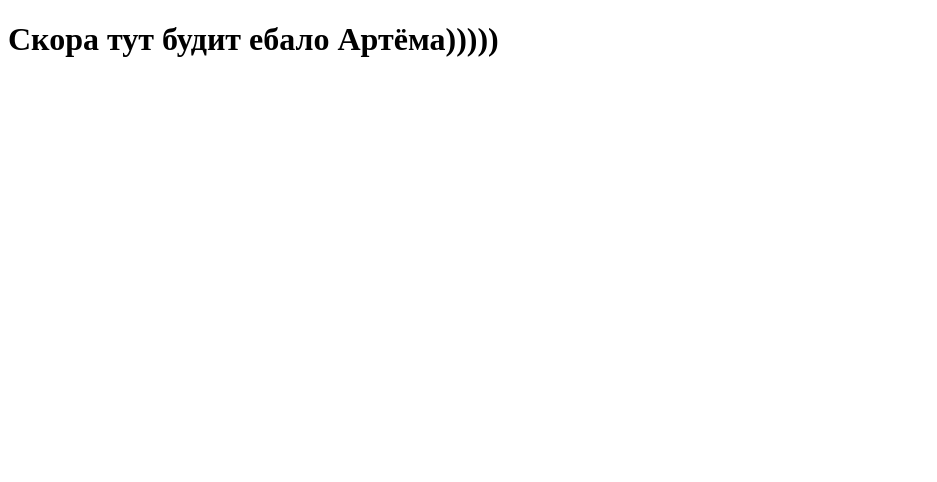
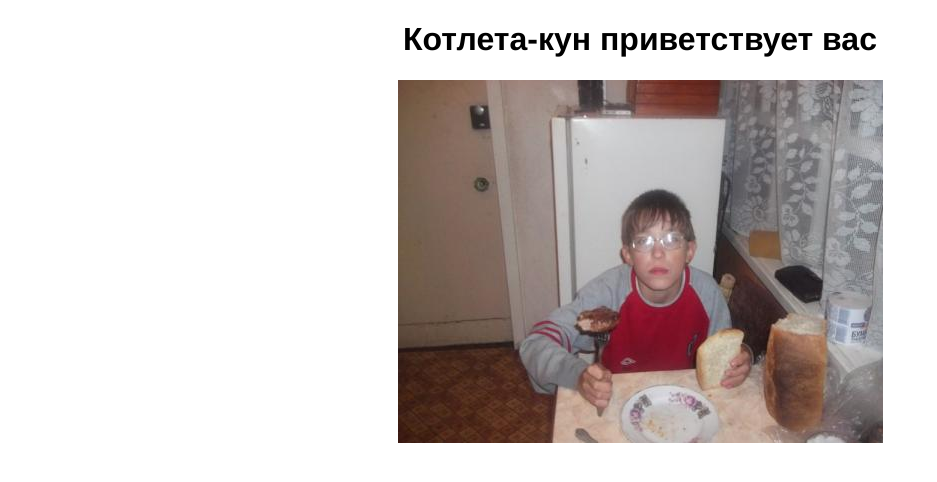
Before and after one commit to EbaloArtema/ebaloartema.github.io, a plain HTML site: page index.html in a window 1280 px wide. Shown: the whole page, without its empty margins (0-937 px from the left). Drawn offline with Linux system fonts and the light colour scheme.

Commit message:
Котлета-кун приветствует вас

```diff
--- a/index.html
+++ b/index.html
@@ -2,8 +2,10 @@
 <html>
     <head>
         <title>Ебало Артёма</title>
+        <link rel="stylesheet" href="style.css"/>
     </head>
-    <body>
-        <h1>Скора тут будит ебало Артёма)))))</h1>
+    <body class="text-center">
+        <h1>Котлета-кун приветствует вас</h1>
+        <img src="imgs/kotleta-kun.jpg"><br>
     </body>
 </html>
--- /dev/null
+++ b/style.css
@@ -0,0 +1,7 @@
+body {
+    font-family: 'Franklin Gothic Medium', 'Arial Narrow', Arial, sans-serif;
+}
+
+.text-center {
+    text-align: center;
+}
```
Also changed, not shown: imgs/kotleta-kun.jpg (added).
